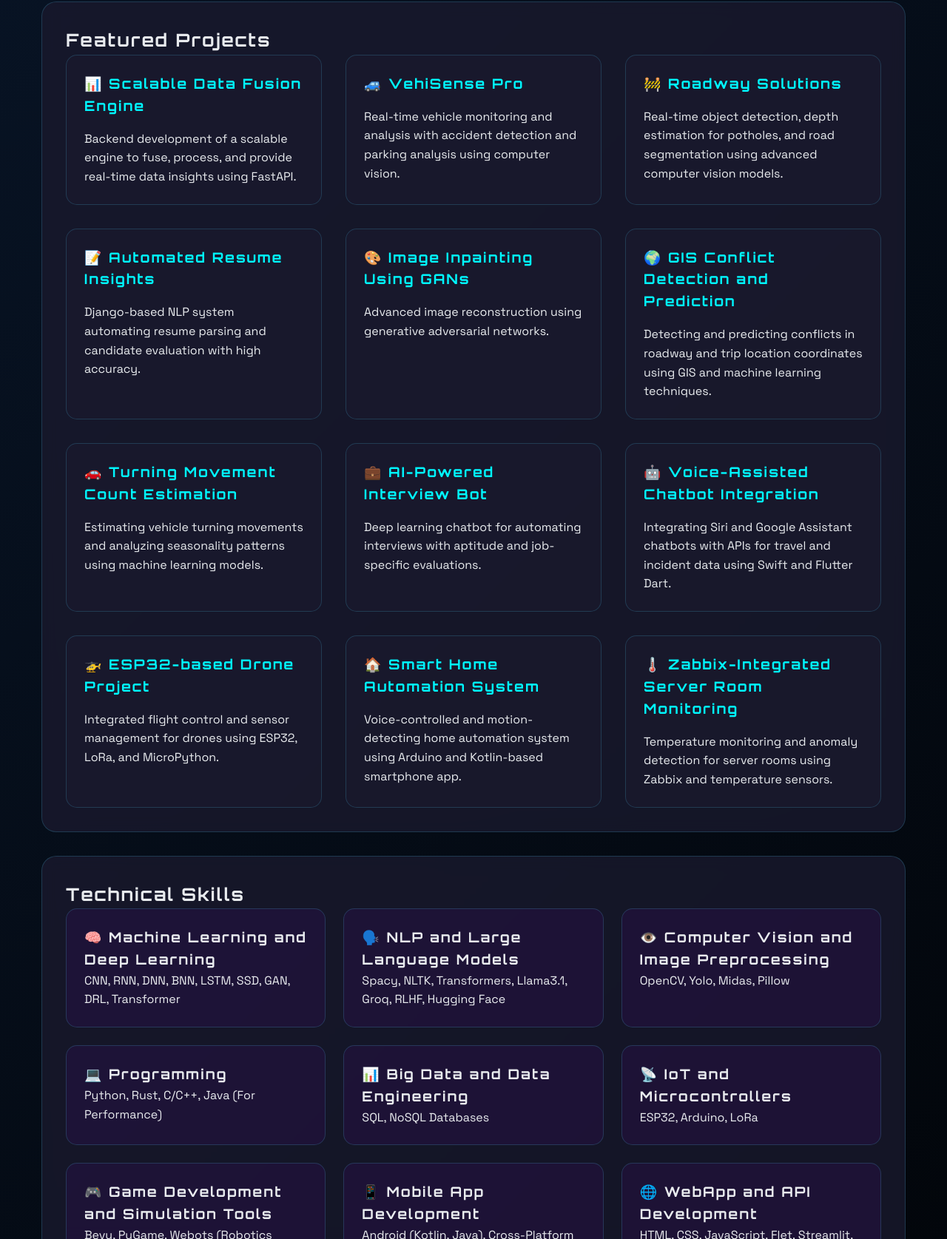
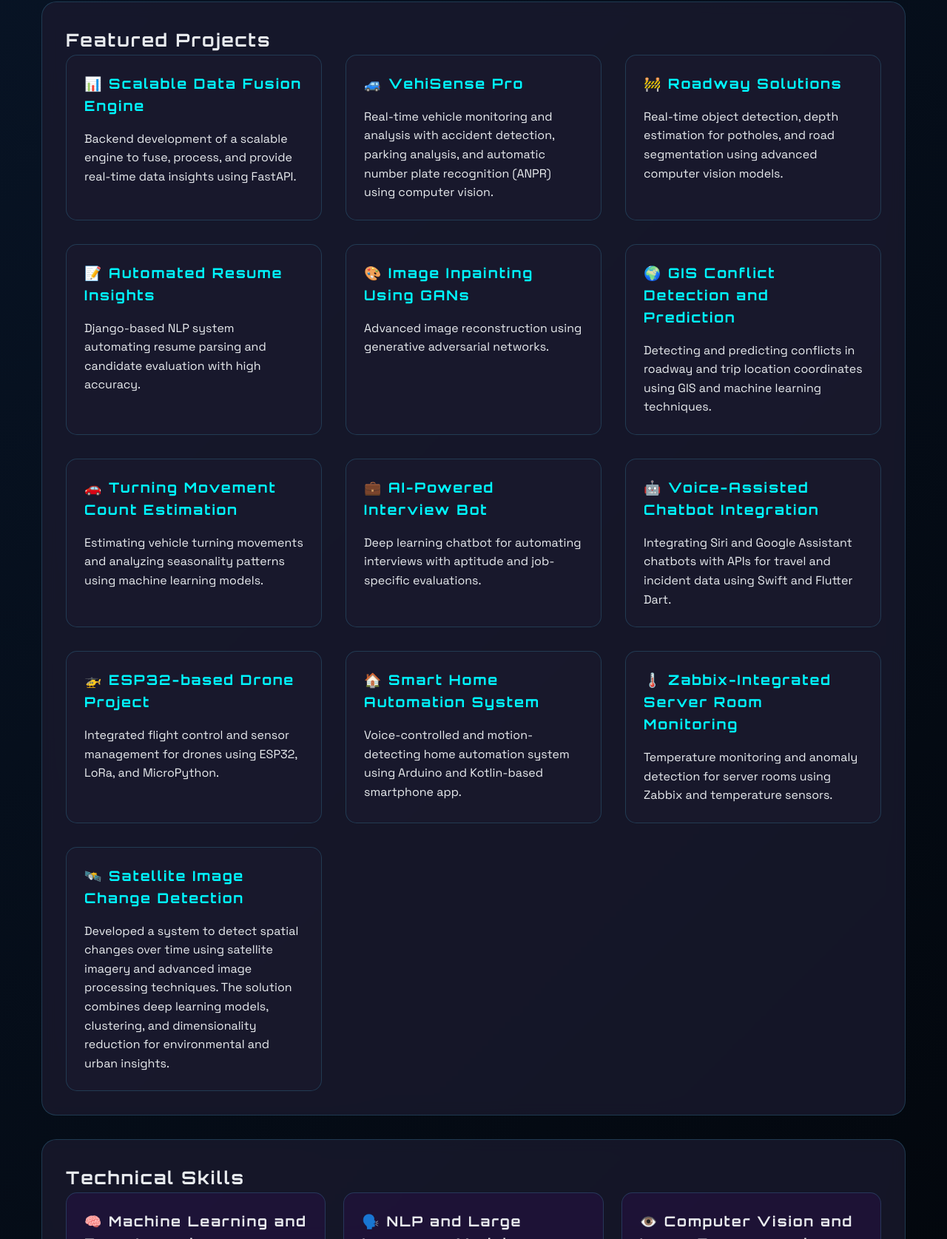
Before and after one commit to HarshitMakwana/HarshitMakwana.github.io, a plain HTML site: page index.html in a window 1280 px wide. Shown: the part 1402-3077 px from the top of the page at 74% size. Drawn offline with nearby package versions, Linux system fonts and the light colour scheme.

Commit message:
added new Project

```diff
--- a/index.html
+++ b/index.html
@@ -441,9 +441,10 @@
 
                 <div class="project-card">
                     <h3>🚙 VehiSense Pro</h3>
-                    <p>Real-time vehicle monitoring and analysis with accident detection and parking analysis using computer vision.</p>
+                    <p>
+                        Real-time vehicle monitoring and analysis with accident detection, parking analysis, and automatic number plate recognition (ANPR) using computer vision.
+                    </p>
                 </div>
-
                 <div class="project-card">
                     <h3>🚧 Roadway Solutions</h3>
                     <p>Real-time object detection, depth estimation for potholes, and road segmentation using advanced computer vision models.</p>
@@ -493,6 +494,13 @@
                     <h3>🌡️ Zabbix-Integrated Server Room Monitoring</h3>
                     <p>Temperature monitoring and anomaly detection for server rooms using Zabbix and temperature sensors.</p>
                 </div>
+                <div class="project-card">
+                    <h3>🛰️ Satellite Image Change Detection</h3>
+                    <p>
+                        Developed a system to detect spatial changes over time using satellite imagery and advanced image processing techniques. The solution combines deep learning models, clustering, and dimensionality reduction for environmental and urban insights.
+                    </p>
+                </div>
+
             </div>
         </section>
 
```
